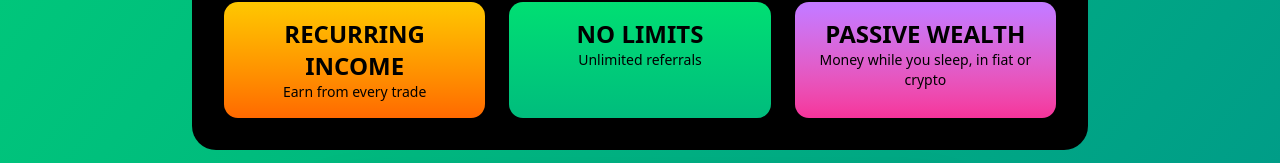
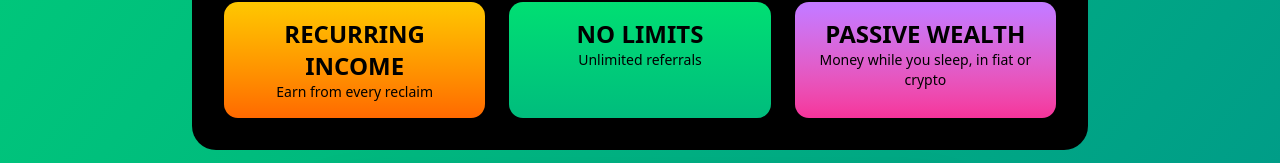
Before and after one commit to divizend/freemoney, a Next.js app: page / in a window 1280 px wide. Shown: the part 1218-1381 px from the top of the page. Built offline with nearby package versions, Linux system fonts and the light colour scheme.

Commit message:
fix: reclaim

```diff
--- a/app/page.tsx
+++ b/app/page.tsx
@@ -101,7 +101,7 @@ Note: All candidates will be evaluated for precision and attention to detail.`);
           <div className="grid md:grid-cols-3 gap-6 text-center">
             <div className="bg-gradient-to-b from-yellow-400 to-orange-500 text-black p-4 rounded-xl">
               <div className="text-2xl font-black">RECURRING INCOME</div>
-              <div className="text-sm">Earn from every trade</div>
+              <div className="text-sm">Earn from every reclaim</div>
             </div>
             <div className="bg-gradient-to-b from-green-400 to-emerald-500 text-black p-4 rounded-xl">
               <div className="text-2xl font-black">NO LIMITS</div>
```
